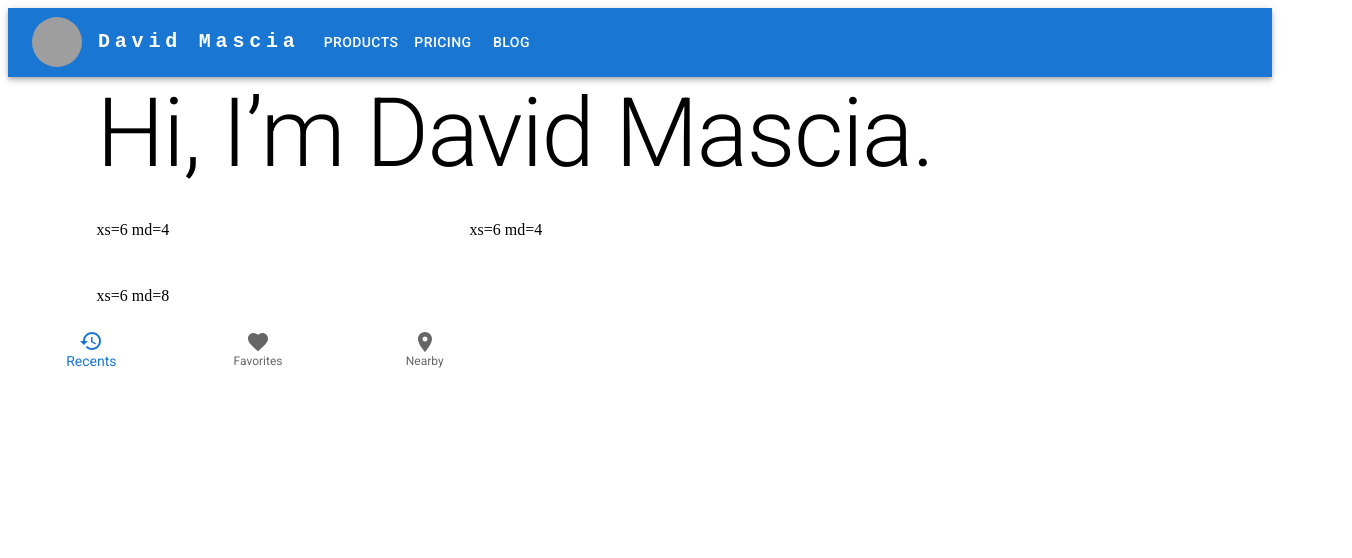
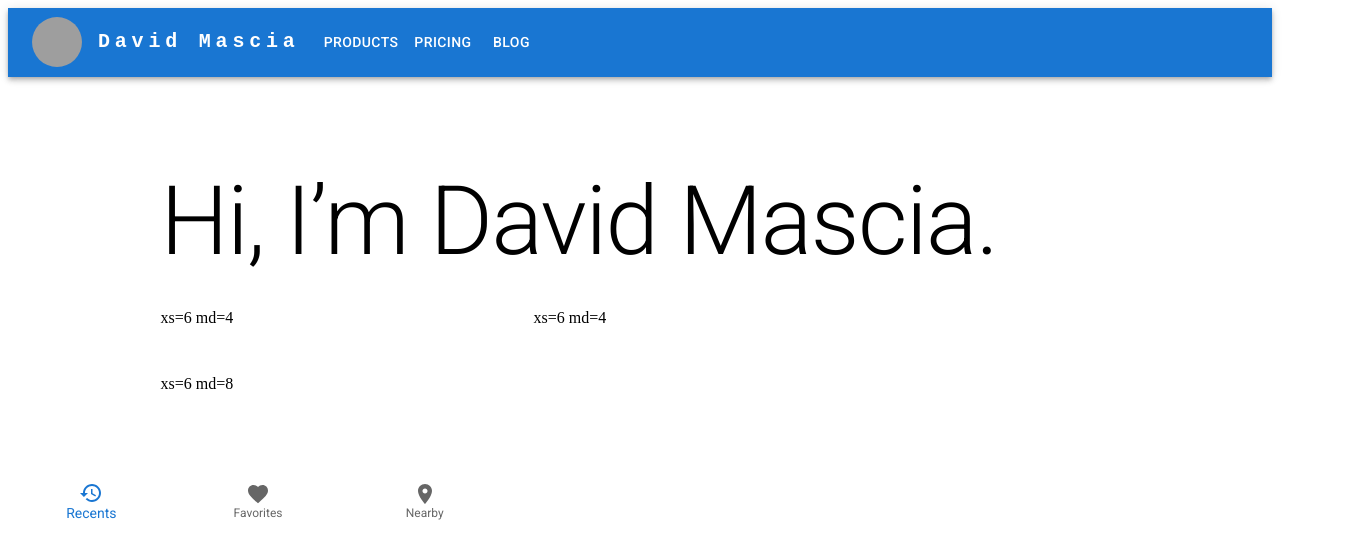
Before and after one commit to dmascia/davidmascia.com, a Next.js app: page / in a window 1280 px wide. Shown: the top 558 px of the page, 1352 px wide, since content can reach past the window. Built offline with nearby package versions, Linux system fonts and the light colour scheme; grey boxes are pictures that could not be loaded; what @mui/material-nextjs would draw is missing.

Commit message:
Mon, Jan 13, 2025, 12:09 PM -05:00

```diff
--- a/src/app/page.tsx
+++ b/src/app/page.tsx
@@ -16,10 +16,16 @@ export default function Home() {
     <>
       <Layout>
         <>
-          <Box display="flex" justifyContent="center" minWidth="100vw">
+          <Box
+            display="flex"
+            justifyContent="center"
+            minWidth="100vw"
+            m={8}
+            pt={3}
+          >
             <Grid container spacing={2}>
               <Grid>
-                <Typography variant="h1" component="h3">
+                <Typography variant="h1" component="h2">
                   Hi, I’m David Mascia.
                 </Typography>
               </Grid>
```
